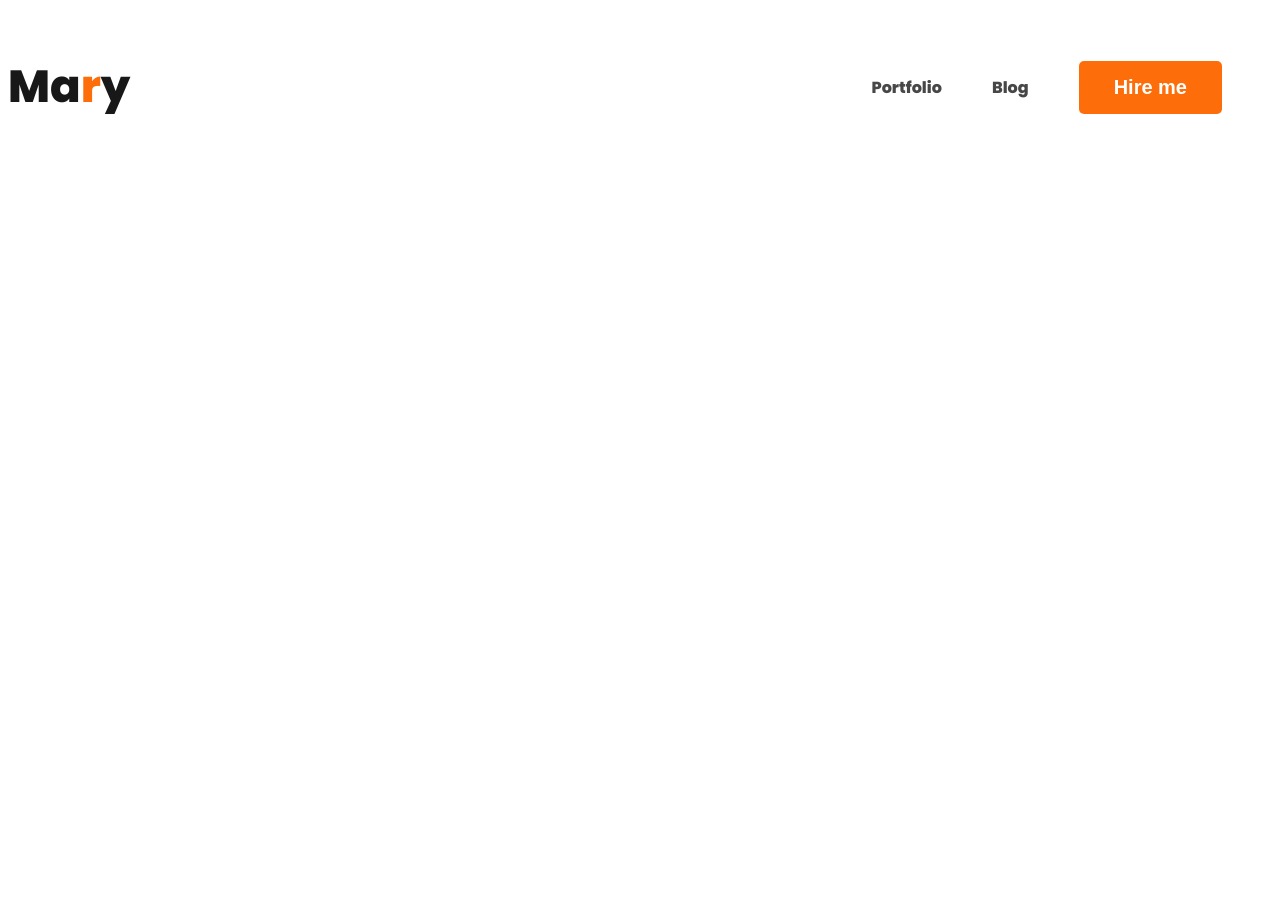
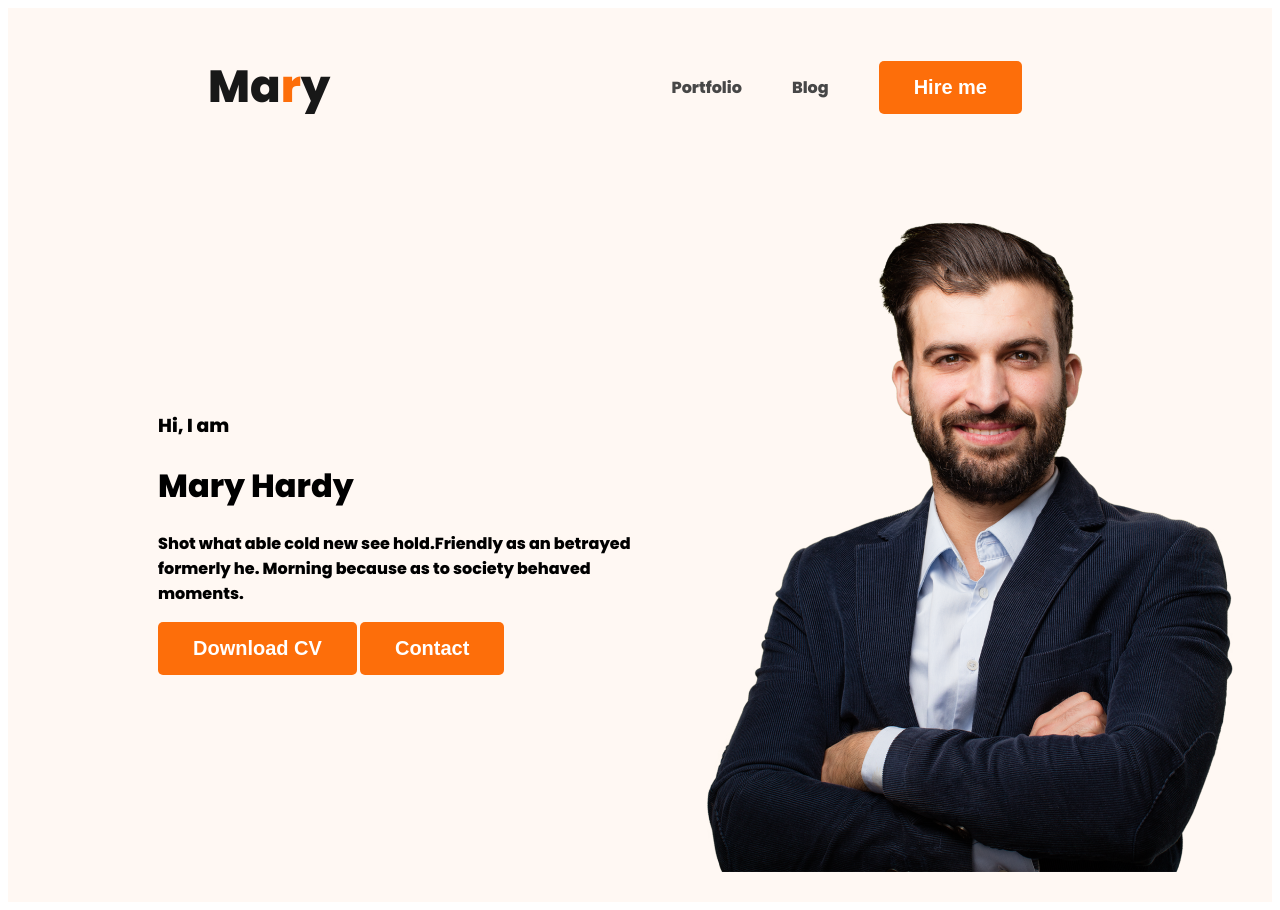
Before and after one commit to 123Ami12q/developer-portfolio, a plain HTML site: page index.html in a window 1280 px wide. Before the commit the page ends 800 px from the top, so only its background shows below. Drawn offline with Linux system fonts and the light colour scheme.

Commit message:
added background

```diff
--- a/index.html
+++ b/index.html
@@ -10,7 +10,7 @@
     <link rel="stylesheet" href="styles/portfolio.css">
 </head>
 <body class="poppins-extrabold">
-    <header>
+    <header class="header">
         <nav>
             <h3 class="nav-title">Ma<span class="text-primary">r</span>y</h3>
             <ul>
@@ -19,6 +19,16 @@
                 <li><button class="btn-primary">Hire me</button></li>
             </ul>
         </nav>
+        <div class="banner">
+            <div>
+                <h3>Hi, I  am</h3>
+                <h1>Mary Hardy</h1>
+                <p>Shot what able cold new see hold.Friendly as an betrayed formerly he. Morning because as to society behaved moments.</p>
+                <button class="btn-primary">Download CV</button>
+                <button class="btn-primary">Contact</button>
+            </div>
+            <img class="profile-pic" src="images/hardy.png" alt="">
+        </div>
     </header>
     <main>
 
--- a/styles/portfolio.css
+++ b/styles/portfolio.css
@@ -22,6 +22,7 @@ nav{
     display: flex;
     align-items: center;
     justify-content: space-between;
+    margin: 0 200px;
 }
 .nav-title{
     color: var(--Dark-01, #181818);
@@ -40,3 +41,16 @@ nav a{
     text-decoration: none;
     color: #474747;
 }
+/* header related styles */
+.header{
+    background-color: #FFF8F3;;
+}
+.banner{
+    padding: 30px 30px 30px 150px;
+    display: flex;
+    align-items: center;
+
+}
+.banner.profile-pic{
+    width: 500px;
+}
```
